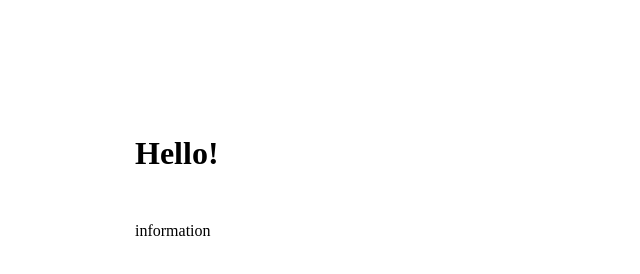
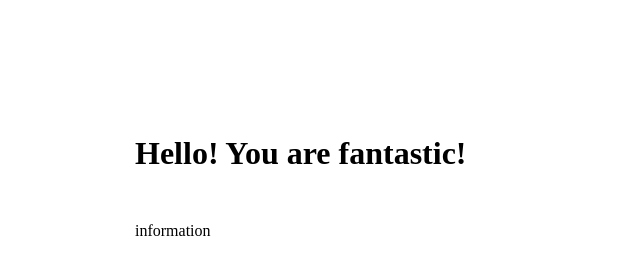
Before and after one commit to maslakoff/gittest, a plain HTML site: page index.html in a window 1280 px wide. Shown: the whole page, without its empty margins (0-640 px from the left). Drawn offline with Linux system fonts and the light colour scheme.

Commit message:
app.js was changed

```diff
--- a/app.js
+++ b/app.js
@@ -0,0 +1 @@
+console.log('Hello from JS');
--- a/index.html
+++ b/index.html
@@ -8,7 +8,7 @@
     <link rel="stylesheet" href="main.css">
 </head>
 <body>
-    <h1>Hello!</h1>
+    <h1>Hello! You are fantastic!</h1>
     <section id="information">information</div>
 <script src="app.js"></script>
 </body>
```
